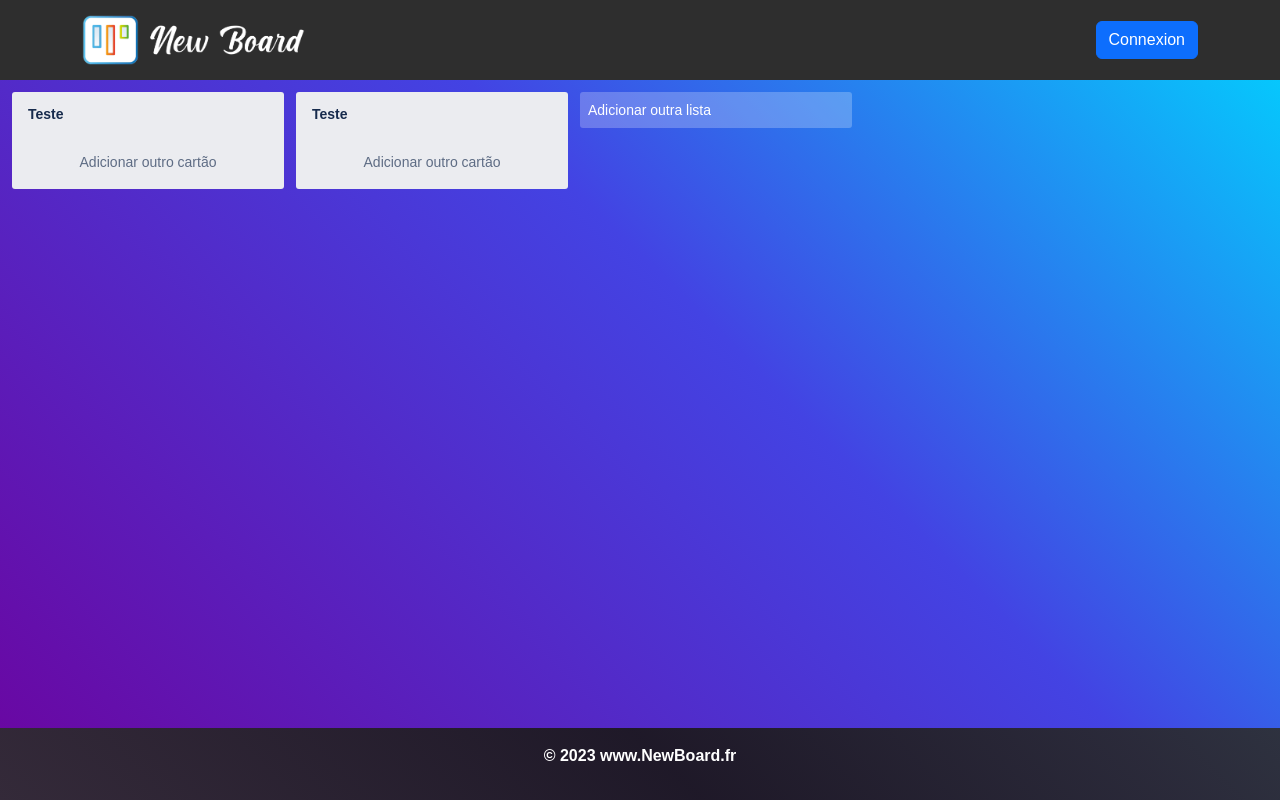
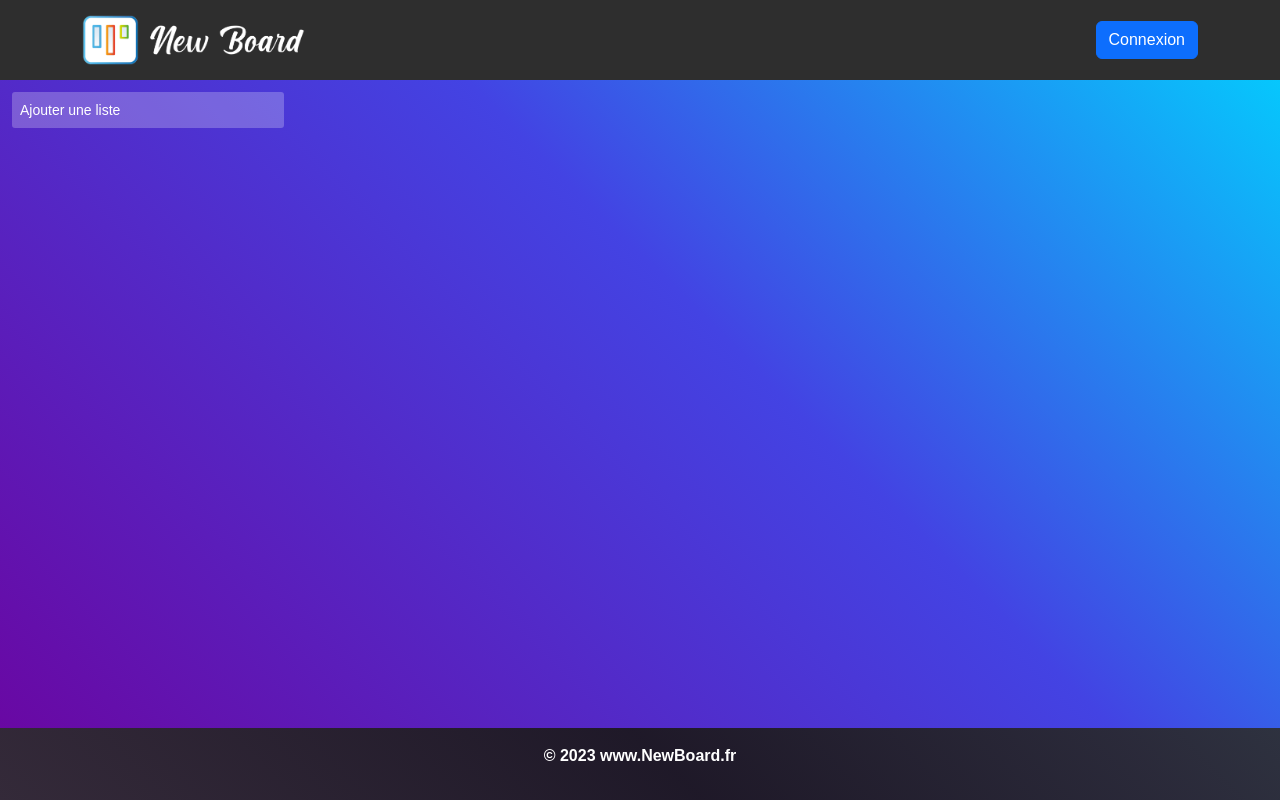
Before and after one commit to emerickCHALET/NewBoard, a React (Create React App) app in the folder newboard/: page /kanban in a window 1280 px wide. Built offline with nearby package versions, Linux system fonts and the light colour scheme.

Commit message:
update traduction actions

```diff
--- a/newboard/src/components/AddColumnButton/AddColumnButton.tsx
+++ b/newboard/src/components/AddColumnButton/AddColumnButton.tsx
@@ -7,7 +7,7 @@ interface Props {
 }
 
 const AddColumnButton: React.FC<Props> = ({ onClick }) => {
-  return <Container onClick={onClick}>Adicionar outra lista</Container>;
+  return <Container onClick={onClick}>Ajouter une liste</Container>;
 };
 
 export default AddColumnButton;
--- a/newboard/src/components/Column/Column.tsx
+++ b/newboard/src/components/Column/Column.tsx
@@ -198,7 +198,7 @@ const Column: React.FC<ColumnProps> = ({
           </Droppable>
           {!isAddingCard && (
             <Button onClick={() => setIsAddingCard(true)}>
-              Adicionar outro cartão
+              Ajouter une carte
             </Button>
           )}
         </Container>
--- a/newboard/src/pages/Kanban.tsx
+++ b/newboard/src/pages/Kanban.tsx
@@ -46,8 +46,6 @@ const AddNewColumn: React.FC<AddNewColumnProps> = ({ columns, setColumns }) => {
 const Kanban = () => {
 
     const [columns, setColumns] = useState<ColumnInterface[]>([
-        { id: "1", title: "Teste", cards: [] },
-        { id: "2", title: "Teste", cards: [] }
     ]);
 
     const updateColumn = (id: string, title: string) => {
```
